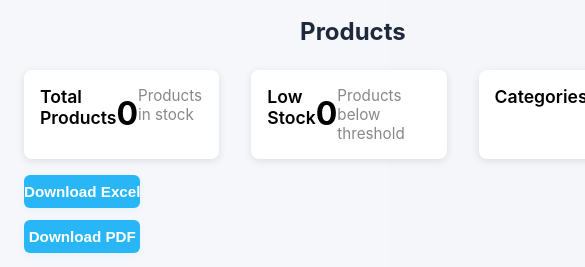
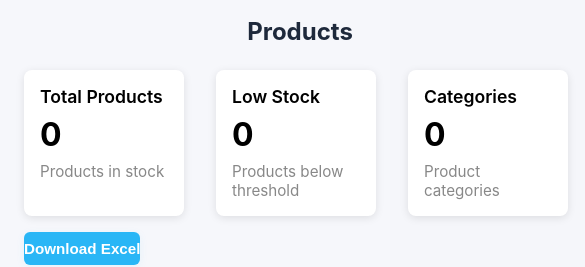
Before and after one commit to sevencube73-cloud/manwellfrontend, a React (Create React App) app: page /admin/products in a window 390 px wide. Shown: the part 225-492 px from the top of the page, 585 px wide, since content can reach past the window. Built offline with nearby package versions, Linux system fonts and the light colour scheme; no server answers; sample sign-in values are in the browser's storage.

Commit message:
admin product

```diff
--- a/src/pages/admin/products.css
+++ b/src/pages/admin/products.css
@@ -44,10 +44,11 @@
 
   .order-summary-card {
     width: 100%;
-    display: flex;
+    display: block;
     justify-content: space-between;
-    padding: 12px;
-    box-shadow: 0 2px 6px rgba(0,0,0,0.05);
+    text-align: left; /* optional */
+    padding: 16px;
+    box-shadow: 0 2px 8px rgba(0,0,0,0.1);
     border-radius: 8px;
   }
 
@@ -102,11 +103,5 @@
     gap: 16px;
   }
 
-  .order-summary-card {
-    width: 100%; /* full width */
-    text-align: left; /* optional */
-    padding: 16px;
-    box-shadow: 0 2px 8px rgba(0,0,0,0.1);
-    border-radius: 8px;
-  }
+
 }
```
